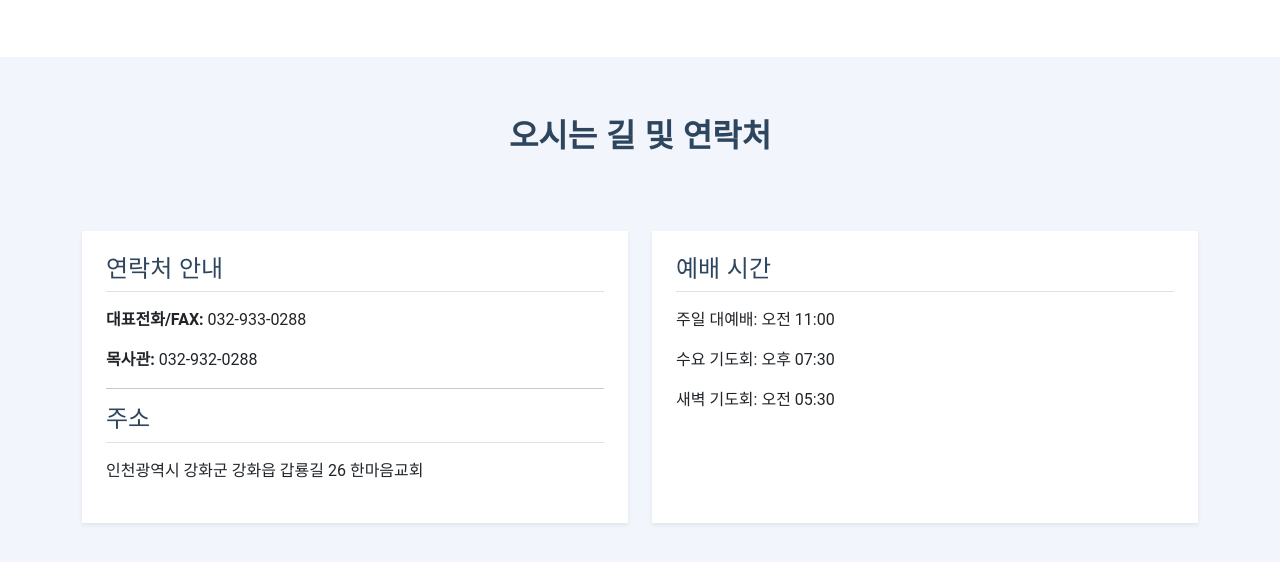
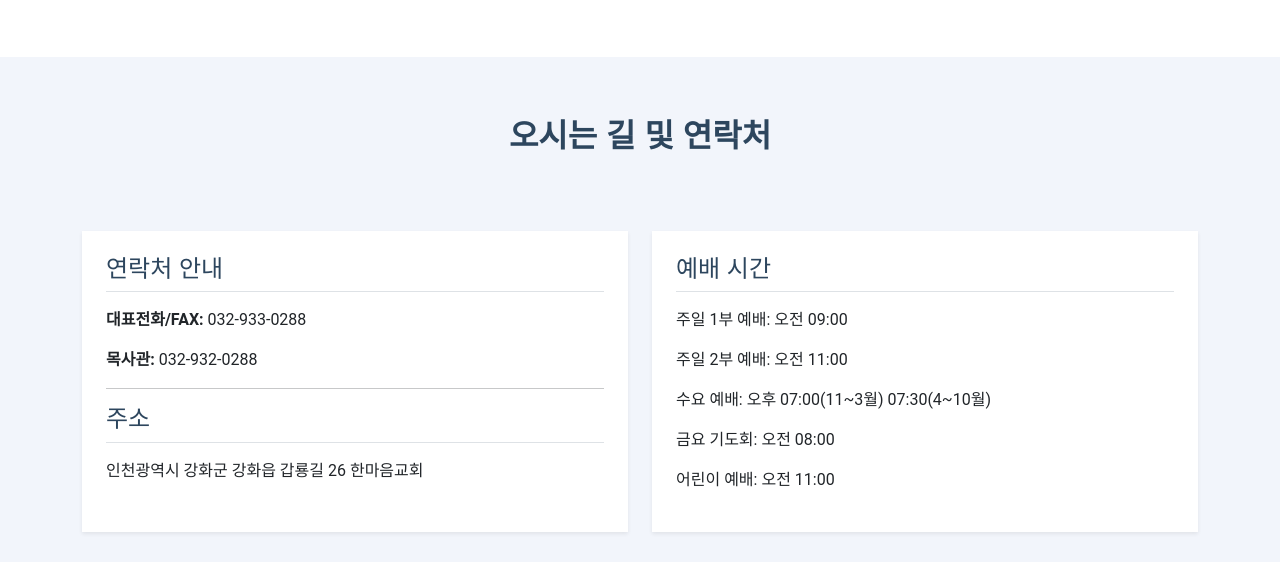
Before and after one commit to nizrona/onemindchurch, a plain HTML site: page home/index.html in a window 1280 px wide. Shown: the part 1919-2481 px from the top of the page. Drawn offline with Linux system fonts and the light colour scheme.

Commit message:
Update index.html

```diff
--- a/home/index.html
+++ b/home/index.html
@@ -179,9 +179,11 @@
           <div class="col-lg-6" data-aos="fade-left">
             <div class="bg-white p-4 shadow-sm h-100">
               <h4 class="font-serif border-bottom pb-2 mb-3">예배 시간</h4>
-              <p>주일 대예배: 오전 11:00</p>
-              <p>수요 기도회: 오후 07:30</p>
-              <p>새벽 기도회: 오전 05:30</p>
+              <p>주일 1부 예배: 오전 09:00</p>
+              <p>주일 2부 예배: 오전 11:00</p>
+              <p>수요 예배: 오후 07:00(11~3월) 07:30(4~10월)</p>
+              <p>금요 기도회: 오전 08:00</p>
+              <p>어린이 예배: 오전 11:00</p>
             </div>
           </div>
         </div>
@@ -206,4 +208,5 @@
   <script>AOS.init();</script>
 
 </body>
+
 </html>
```
